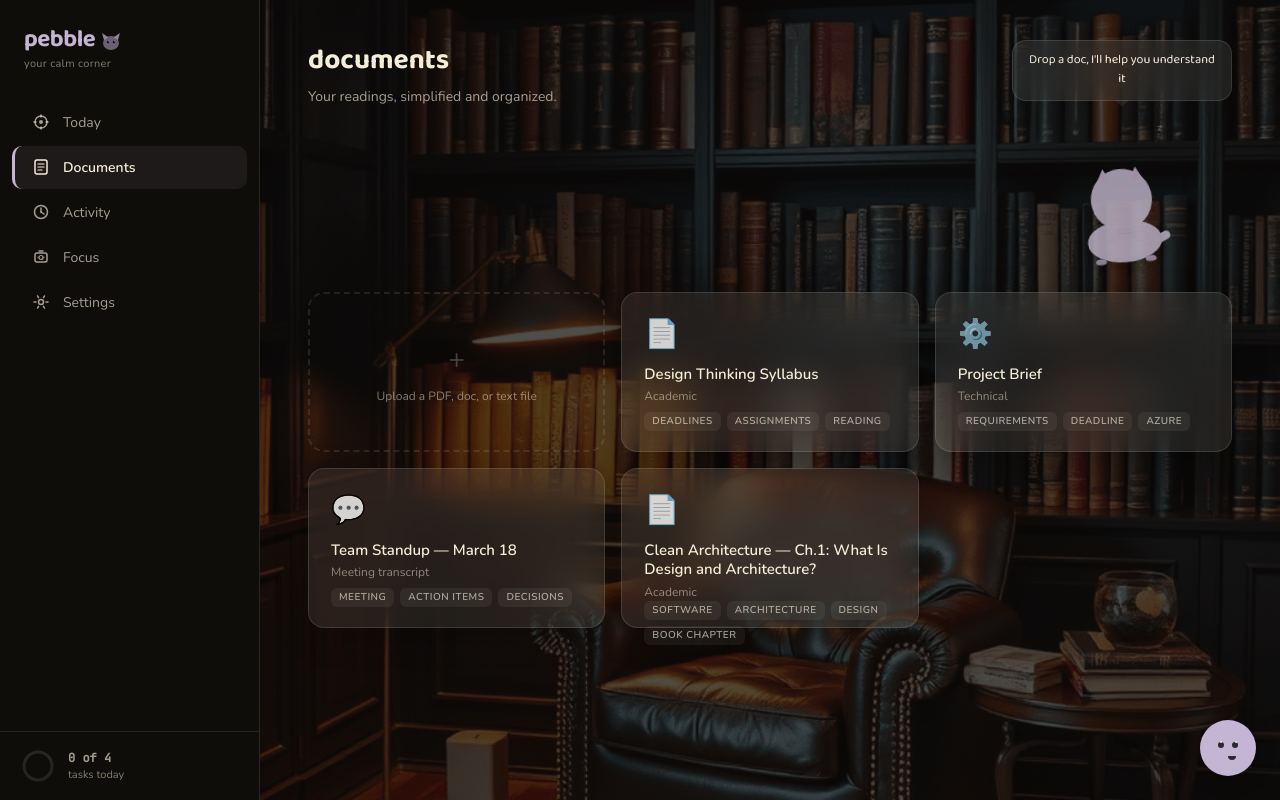
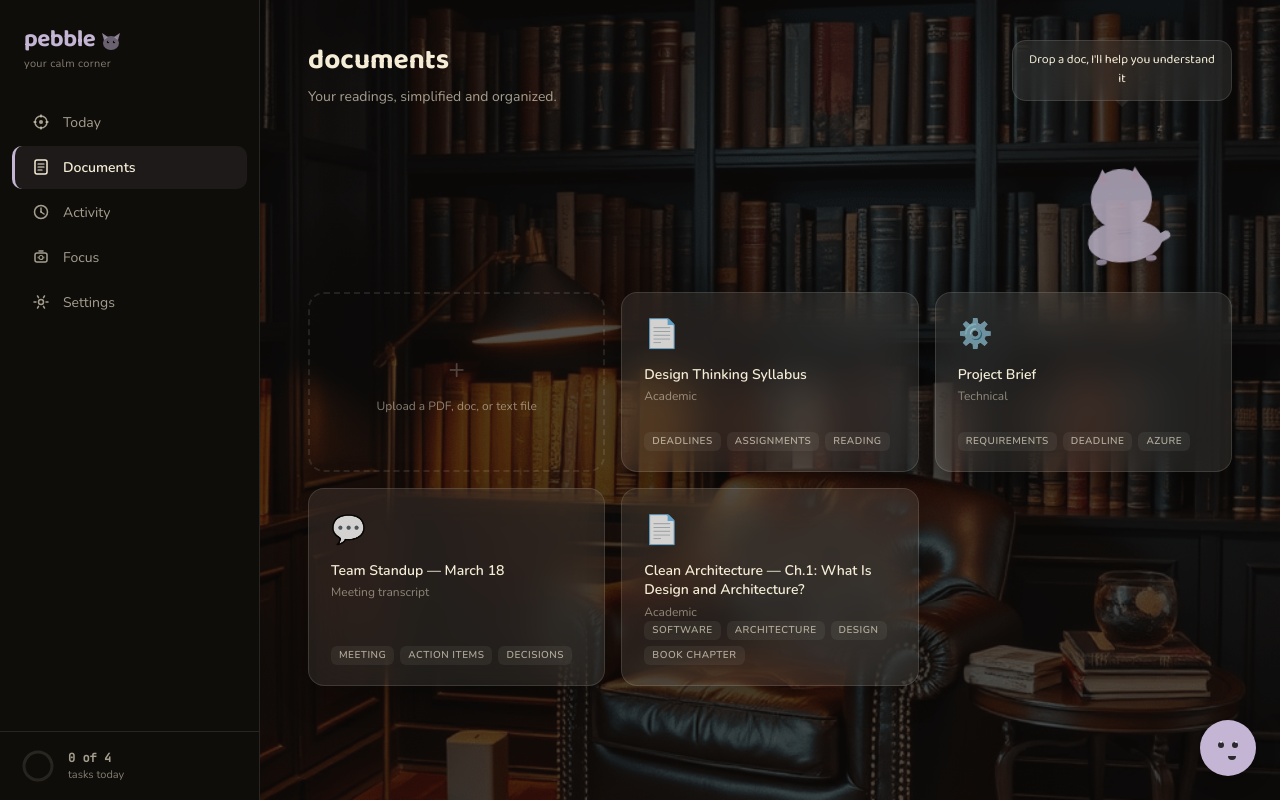
Before and after one commit to Eufanzky/pebble, a Next.js app in the folder pebble/: page /documents in a window 1280 px wide. Built offline with nearby package versions, Linux system fonts and the light colour scheme.

Commit message:
Fix document cards clipping long titles like Clean Architecture
- Change fixed height (160px) to minHeight (180px) so cards grow with content
- Title truncated to max 3 lines with ellipsis for very long names
- Upload zone matches new minHeight

```diff
--- a/pebble/src/components/documents/DocumentCard.tsx
+++ b/pebble/src/components/documents/DocumentCard.tsx
@@ -40,7 +40,7 @@ export default function DocumentCard({ document: doc, onClick }: DocumentCardPro
       onClick={onClick}
       className="glass-card"
       style={{
-        width: '100%', height: 160, padding: '20px 22px',
+        width: '100%', minHeight: 180, padding: '20px 22px',
         display: 'flex', flexDirection: 'column', justifyContent: 'space-between',
         cursor: 'pointer', textAlign: 'left',
         transition: noMotion ? 'none' : 'transform 0.2s ease, border-color 0.2s ease, box-shadow 0.2s ease',
@@ -60,7 +60,11 @@ export default function DocumentCard({ document: doc, onClick }: DocumentCardPro
     >
       <div>
         <DocIcon type={doc.type} calm={preferences.calmMode} />
-        <div style={{ fontFamily: 'var(--font-nunito)', fontSize: 15, fontWeight: 600, color: 'var(--text-primary)', marginTop: 10, lineHeight: 1.3 }}>
+        <div style={{
+          fontFamily: 'var(--font-nunito)', fontSize: 14, fontWeight: 600, color: 'var(--text-primary)',
+          marginTop: 10, lineHeight: 1.4,
+          display: '-webkit-box', WebkitLineClamp: 3, WebkitBoxOrient: 'vertical' as const, overflow: 'hidden',
+        }}>
           {doc.title}
         </div>
         <div style={{ fontSize: 12, color: 'var(--text-muted)', marginTop: 3 }}>
@@ -112,7 +116,7 @@ export function UploadZone({ onUpload }: { onUpload?: (file: File) => void }) {
         if (file) handleFile(file);
       }}
       style={{
-        width: '100%', height: 160, padding: 20,
+        width: '100%', minHeight: 180, padding: 20,
         display: 'flex', flexDirection: 'column', alignItems: 'center', justifyContent: 'center', gap: 8,
         border: `2px dashed ${isDragging ? 'var(--accent-lavender)' : 'var(--border-soft)'}`,
         borderRadius: 16,
```
